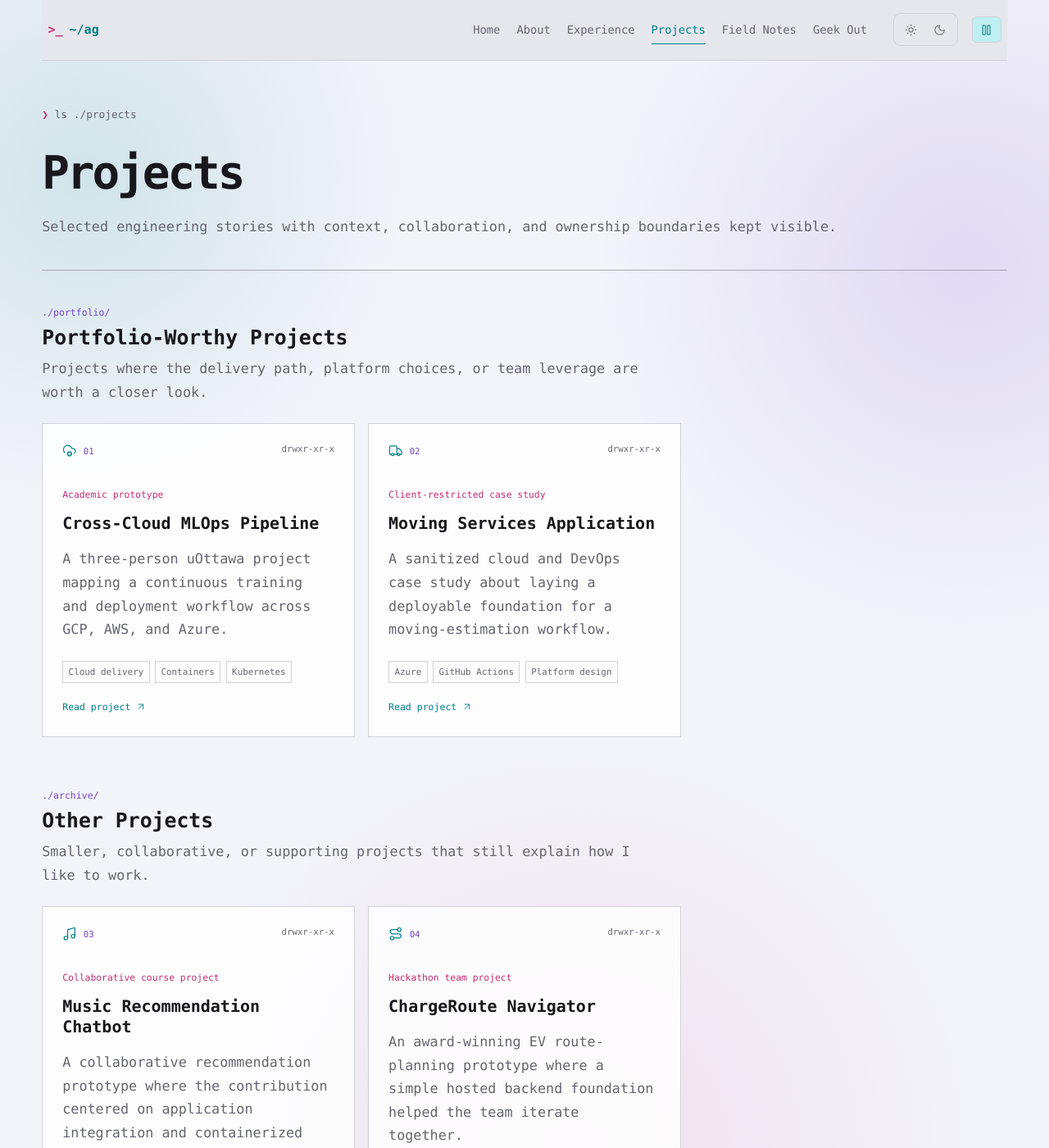
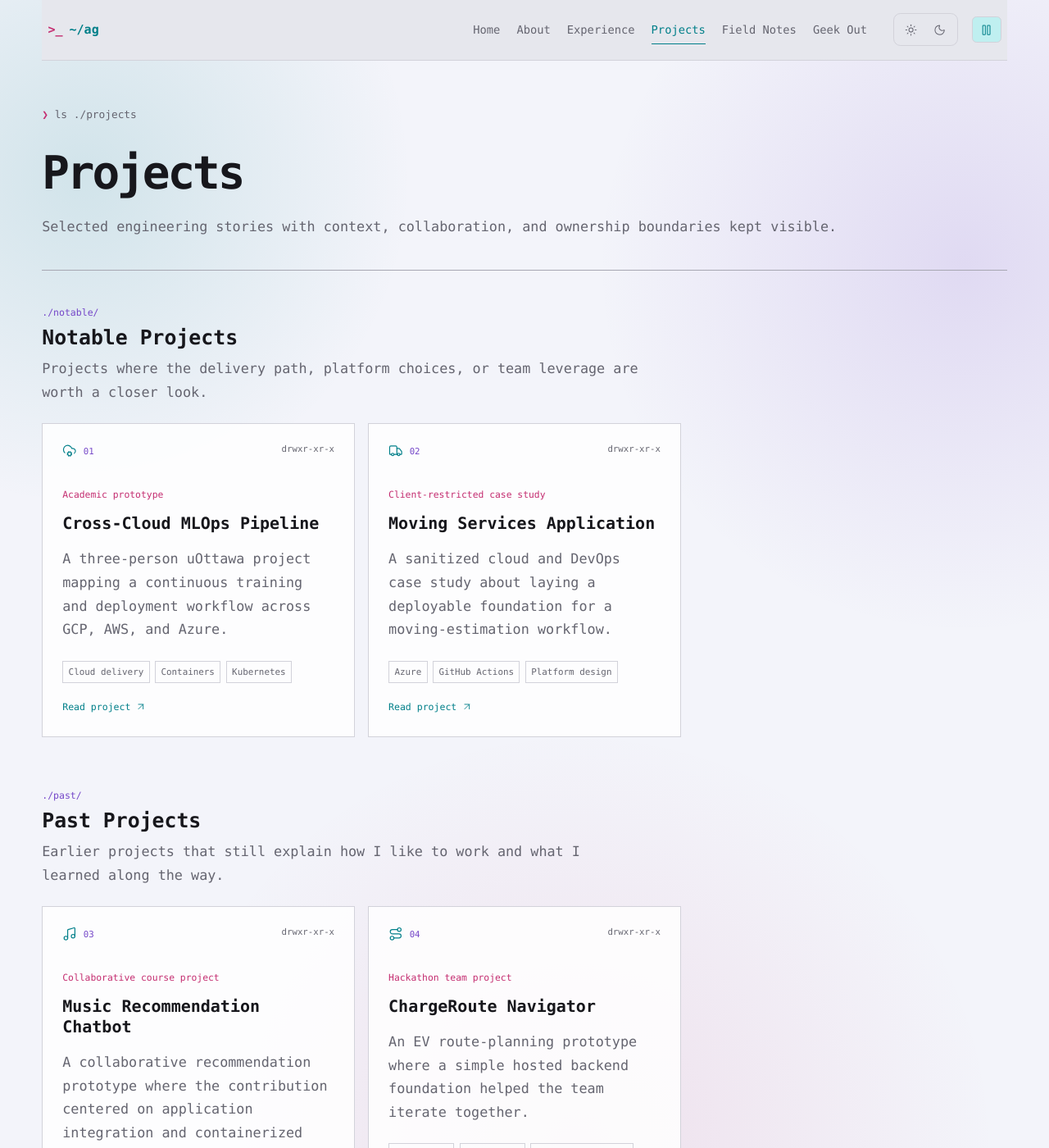
Before and after one commit to ANISHG-26/ANISHG-26.github.io, a Jekyll site: the page built from projects.html, in a window 1280 px wide and 1400 px high. Shown: the whole window at 82% size. Built offline with Jekyll 4.4.1, drawn with Linux system fonts in a browser that asks for light colours; nearby versions of some CDN libraries.

Commit message:
refine: soften project section labels

```diff
--- a/_data/projects.yml
+++ b/_data/projects.yml
@@ -31,5 +31,5 @@
   status: Hackathon team project
   title: ChargeRoute Navigator
   url: /projects/chargeroute-navigator/
-  description: An award-winning EV route-planning prototype where a simple hosted backend foundation helped the team iterate together.
+  description: An EV route-planning prototype where a simple hosted backend foundation helped the team iterate together.
   tags: [Deployment, Enablement, Rapid prototyping]
--- a/projects.html
+++ b/projects.html
@@ -10,7 +10,7 @@ permalink: /projects/
 {% assign other_projects = site.data.projects | where: "section", "other" %}
 
 <section class="projects-section">
-  <div class="section-heading"><p class="section-kicker">./portfolio/</p><h2>Portfolio-Worthy Projects</h2><p>Projects where the delivery path, platform choices, or team leverage are worth a closer look.</p></div>
+  <div class="section-heading"><p class="section-kicker">./notable/</p><h2>Notable Projects</h2><p>Projects where the delivery path, platform choices, or team leverage are worth a closer look.</p></div>
   <div class="project-grid">
     {% for project in portfolio_projects %}
       <a class="project-card" href="{{ project.url | relative_url }}">
@@ -31,7 +31,7 @@ permalink: /projects/
 </section>
 
 <section class="projects-section">
-  <div class="section-heading"><p class="section-kicker">./archive/</p><h2>Other Projects</h2><p>Smaller, collaborative, or supporting projects that still explain how I like to work.</p></div>
+  <div class="section-heading"><p class="section-kicker">./past/</p><h2>Past Projects</h2><p>Earlier projects that still explain how I like to work and what I learned along the way.</p></div>
   <div class="project-grid">
     {% for project in other_projects %}
       <a class="project-card" href="{{ project.url | relative_url }}">
```
